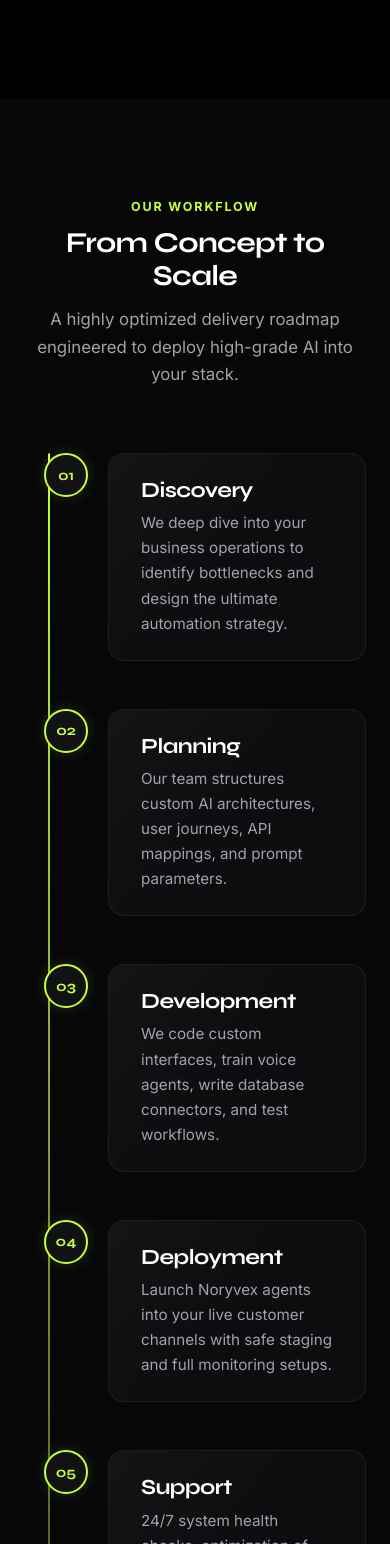
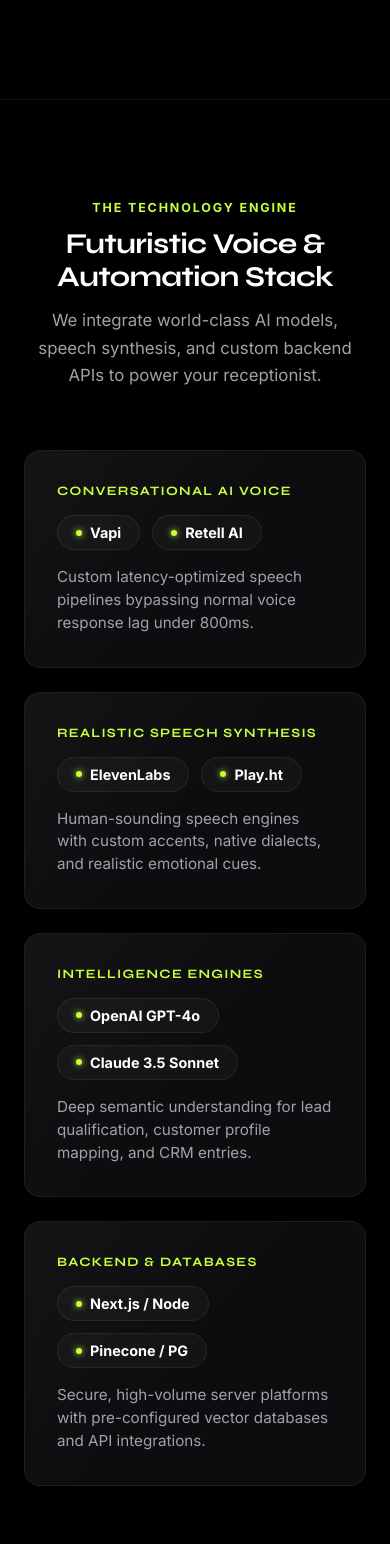
Before and after one commit to RaziCoder213/noryvex, a React (Vite) app: page / in a window 390 px wide. Shown: the part 4344-5888 px from the top of the page. Built offline with nearby package versions, Linux system fonts and the light colour scheme.

Commit message:
UI: Add Technology Engine section to Home and synthesize phone beeps/rings using Web Audio API in Live Demo

```diff
--- a/src/pages/Home.jsx
+++ b/src/pages/Home.jsx
@@ -403,6 +403,79 @@ export default function Home({ setActivePage }) {
                 <p className="why-card-desc">{item.desc}</p>
               </div>
             ))}
+          </div>
+        </div>
+      </section>
+
+      {/* ── Tech Stack Section ── */}
+      <section className="nrx-tech-section">
+        <div className="container">
+          <div className="section-header">
+            <span className="section-tag txt-slide">The Technology Engine</span>
+            <h2 className="section-title txt-reveal-2">Futuristic Voice &amp; Automation Stack</h2>
+            <p className="section-subtitle txt-blur-in">We integrate world-class AI models, speech synthesis, and custom backend APIs to power your receptionist.</p>
+          </div>
+
+          <div className="tech-stack-grid">
+            <div className="tech-group glass-card nrx-reveal">
+              <span className="group-label">Conversational AI Voice</span>
+              <div className="tech-logos-row">
+                <div className="tech-badge-item">
+                  <span className="tech-badge-dot"></span>
+                  <strong>Vapi</strong>
+                </div>
+                <div className="tech-badge-item">
+                  <span className="tech-badge-dot"></span>
+                  <strong>Retell AI</strong>
+                </div>
+              </div>
+              <p className="group-desc">Custom latency-optimized speech pipelines bypassing normal voice response lag under 800ms.</p>
+            </div>
+
+            <div className="tech-group glass-card nrx-reveal" style={{ transitionDelay: '0.1s' }}>
+              <span className="group-label">Realistic Speech Synthesis</span>
+              <div className="tech-logos-row">
+                <div className="tech-badge-item">
+                  <span className="tech-badge-dot"></span>
+                  <strong>ElevenLabs</strong>
+                </div>
+                <div className="tech-badge-item">
+                  <span className="tech-badge-dot"></span>
+                  <strong>Play.ht</strong>
+                </div>
+              </div>
+              <p className="group-desc">Human-sounding speech engines with custom accents, native dialects, and realistic emotional cues.</p>
+            </div>
+
+            <div className="tech-group glass-card nrx-reveal" style={{ transitionDelay: '0.2s' }}>
+              <span className="group-label">Intelligence Engines</span>
+              <div className="tech-logos-row">
+                <div className="tech-badge-item">
+                  <span className="tech-badge-dot"></span>
+                  <strong>OpenAI GPT-4o</strong>
+                </div>
+                <div className="tech-badge-item">
+                  <span className="tech-badge-dot"></span>
+                  <strong>Claude 3.5 Sonnet</strong>
+                </div>
+              </div>
+              <p className="group-desc">Deep semantic understanding for lead qualification, customer profile mapping, and CRM entries.</p>
+            </div>
+
+            <div className="tech-group glass-card nrx-reveal" style={{ transitionDelay: '0.3s' }}>
+              <span className="group-label">Backend &amp; Databases</span>
+              <div className="tech-logos-row">
+                <div className="tech-badge-item">
+                  <span className="tech-badge-dot"></span>
+                  <strong>Next.js / Node</strong>
+                </div>
+                <div className="tech-badge-item">
+                  <span className="tech-badge-dot"></span>
+                  <strong>Pinecone / PG</strong>
+                </div>
+              </div>
+              <p className="group-desc">Secure, high-volume server platforms with pre-configured vector databases and API integrations.</p>
+            </div>
           </div>
         </div>
       </section>
@@ -1126,6 +1199,67 @@ export default function Home({ setActivePage }) {
           opacity: 1;
           transform: translateY(0);
         }
+
+        /* ── Tech Section ──────────────────────── */
+        .nrx-tech-section {
+          padding: 100px 0;
+          background-color: var(--bg-pure);
+          border-top: 1px solid var(--border-light);
+        }
+        .tech-stack-grid {
+          display: grid;
+          grid-template-columns: repeat(2, 1fr);
+          gap: 24px;
+          margin-top: 48px;
+        }
+        @media (max-width: 768px) {
+          .tech-stack-grid {
+            grid-template-columns: 1fr;
+          }
+        }
+        .tech-group {
+          padding: 32px;
+          text-align: left;
+          display: flex;
+          flex-direction: column;
+          gap: 16px;
+        }
+        .group-label {
+          font-family: var(--font-display);
+          font-size: 0.8rem;
+          font-weight: 700;
+          letter-spacing: 0.1em;
+          color: var(--accent-neon);
+          text-transform: uppercase;
+        }
+        .tech-logos-row {
+          display: flex;
+          gap: 12px;
+          flex-wrap: wrap;
+        }
+        .tech-badge-item {
+          background: rgba(255, 255, 255, 0.03);
+          border: 1px solid var(--border-light);
+          padding: 8px 18px;
+          border-radius: 100px;
+          display: flex;
+          align-items: center;
+          gap: 8px;
+          font-size: 0.9rem;
+          color: var(--text-white);
+        }
+        .tech-badge-dot {
+          width: 6px;
+          height: 6px;
+          border-radius: 50%;
+          background: var(--accent-neon);
+          box-shadow: 0 0 6px var(--accent-neon);
+        }
+        .group-desc {
+          font-size: 0.95rem;
+          color: var(--text-gray);
+          line-height: 1.5;
+        }
       `}</style>
 
     </div>
--- a/src/pages/LiveDemo.jsx
+++ b/src/pages/LiveDemo.jsx
@@ -112,6 +112,49 @@ export default function LiveDemo({ setActivePage }) {
 
   const addMsg = (sender, text) => setTranscript(p => [...p, { sender, text, time: new Date() }]);
 
+  // DTMF & Call progress tone synthesizer using Web Audio API
+  const playTone = (freq1, freq2, duration) => {
+    try {
+      const AudioCtx = window.AudioContext || window.webkitAudioContext;
+      if (!AudioCtx) return;
+      const ctx = new AudioCtx();
+      const osc1 = ctx.createOscillator();
+      const osc2 = freq2 > 0 ? ctx.createOscillator() : null;
+      const gainNode = ctx.createGain();
+
+      osc1.frequency.value = freq1;
+      if (osc2) osc2.frequency.value = freq2;
+
+      gainNode.gain.setValueAtTime(0.04, ctx.currentTime);
+      gainNode.gain.exponentialRampToValueAtTime(0.001, ctx.currentTime + duration);
+
+      osc1.connect(gainNode);
+      if (osc2) osc2.connect(gainNode);
+      gainNode.connect(ctx.destination);
+
+      osc1.start();
+      if (osc2) osc2.start();
+      osc1.stop(ctx.currentTime + duration);
+      if (osc2) osc2.stop(ctx.currentTime + duration);
+    } catch (e) {
+      console.warn("Audio Context failed:", e);
+    }
+  };
+
+  const playDialBeeps = () => {
+    playTone(697, 1209, 0.12);
+    setTimeout(() => playTone(770, 1336, 0.12), 160);
+    setTimeout(() => playTone(852, 1477, 0.12), 320);
+  };
+
+  const playRingback = () => {
+    playTone(440, 480, 1.2);
+  };
+
+  const playHangup = () => {
+    playTone(480, 0, 0.35);
+  };
+
   const speak = (text) => {
     if (!('speechSynthesis' in window)) { setAiSpeaking(true); setTimeout(() => setAiSpeaking(false), 3000); return; }
     window.speechSynthesis.cancel();
@@ -139,17 +182,23 @@ export default function LiveDemo({ setActivePage }) {
   const startCall = () => {
     setCallState('dialing');
     setTranscript([]);
+    playDialBeeps();
+    setTimeout(() => {
+      playRingback();
+    }, 600);
+
     setTimeout(() => {
       setCallState('connected');
       setAiTyping(true);
       setTimeout(() => { setAiTyping(false); addMsg('agent', GREETING); speak(GREETING); }, 1000);
-    }, 1800);
+    }, 2000);
   };
 
   const endCall = () => {
     window.speechSynthesis?.cancel();
     recognitionRef.current?.abort();
     setCallState('ended'); setIsListening(false); setAiSpeaking(false); setAiTyping(false);
+    playHangup();
   };
 
   const triggerListening = () => {
```
